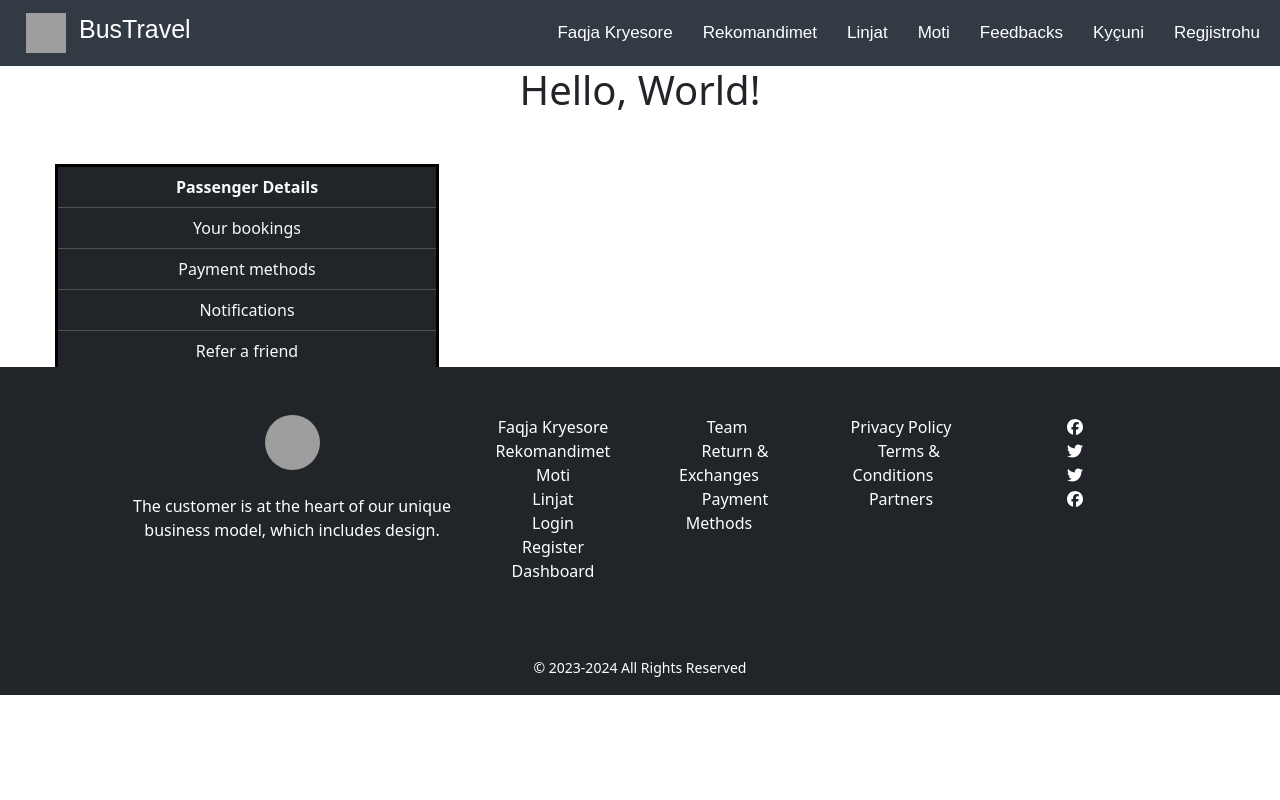
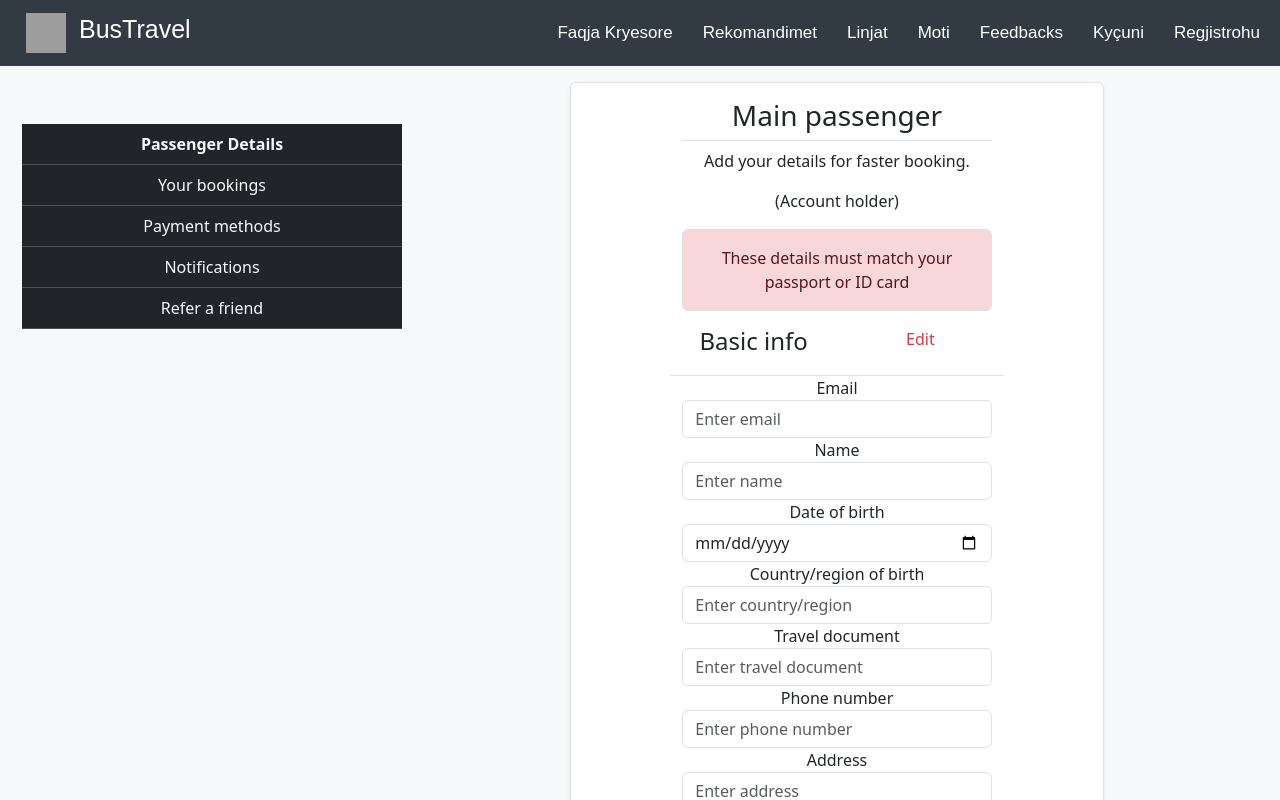
Before and after one commit to albinabazi/BusTravel, a React (Create React App) app in the folder front-end/: page /passengerDetails in a window 1280 px wide. Shown: the top 800 px of the page. Built offline with nearby package versions, Linux system fonts and the light colour scheme; grey boxes are pictures that could not be loaded.

Commit message:
PassengerDetails page and others

```diff
--- a/front-end/src/App.js
+++ b/front-end/src/App.js
@@ -5,6 +5,7 @@ import Footer from './components/Footer';
 import Login from './components/Login';
 import Register from "./components/Register";
 import PassengerDetails from './components/PassengerDetails';
+import Tabela from './components/Tabela';
 import Moti from './components/Moti';
 import FeedbackPage from './components/FeedbackPage';
 import Feedback from './components/Feedback';
@@ -22,6 +23,7 @@ function App() {
                     <Route path="/login" element={<Login />} />
                     <Route path="/register" element={<Register />} />
                     <Route path="/passengerDetails" element={<PassengerDetails />} />
+                    <Route path="/tabela" element={<Tabela />} />
                     <Route path='/weather' element={<Moti />} />
                     <Route path='/feedbackpage' element={FeedbackPage} />
                     <Route path="/AddFeedback" element={AddFeedback} />
--- a/front-end/src/components/PassengerDetails.js
+++ b/front-end/src/components/PassengerDetails.js
@@ -1,14 +1,108 @@
 // App.js
-import React from 'react';
+import React, {useState} from 'react';
 import Tabela from './Tabela'; // Importing Tabela
 
-const App = () => {
+import 'bootstrap/dist/css/bootstrap.min.css';
+
+
+const PassengerDetails = () => {
+    // State to manage form data
+    const [formData, setFormData] = useState({
+      email: '',
+      name: '',
+      dob: '',
+      country: '',
+      travelDocument: '',
+      phoneNumber: '',
+      address: '',
+    });
+
+    // Function to handle form submission
+    const handleSubmit = (e) => {
+      e.preventDefault();
+      // Handle form submission logic here, e.g., sending data to the backend
+      console.log(formData);
+    };
+
+    // Function to handle input changes
+    const handleInputChange = (e) => {
+      const { name, value } = e.target;
+      setFormData({ ...formData, [name]: value });
+    };
+
+
+
     return (
-        <div>
-            <h1>Hello, World!</h1>
-            <Tabela /> {/* Using MyComponent */}
+        <div className='bg-light mb-3'>
+        <div className="container row">
+            <div className="col-md-6" > {/* Tabela on the left */}
+                <Tabela />
+            </div>
+            <div className="col-md-6">
+                <div className="container">
+                    <div className="row border shadow-sm p-3 mb-5 bg-white rounded mt-3">
+                        <div className="col-md-8 offset-md-2">
+                            <h3 className="border-bottom pb-2">Main passenger</h3>
+                            <p>Add your details for faster booking.</p>
+                            <p><strong></strong> (Account holder)</p>
+                            <p className="alert alert-danger border" role="alert">These details must match your passport or ID card</p>
+
+                            {/* Basic info form */}
+                            <form onSubmit={handleSubmit}>
+                                <div className="row border-bottom pb-2">
+                                    <div className="col text-left">
+                                        <h4> Basic info</h4>
+                                    </div>
+                                    <div className="col text-right">
+                                        <p className="text-danger">Edit</p>
+                                    </div>
+                                </div>
+                                    <div className="form-group">
+                                        <label>Email</label>
+                                        <input type="email" className="form-control" name="email" value={formData.email} onChange={handleInputChange} placeholder="Enter email" />
+                                    </div>
+
+                                    <div className="form-group">
+                                        <label>Name</label>
+                                        <input type="text" className="form-control" name="name" value={formData.name} onChange={handleInputChange} placeholder="Enter name" />
+                                    </div>
+
+                                    <div className="form-group">
+                                        <label>Date of birth</label>
+                                        <input type="date" className="form-control" name="dob" value={formData.dob} onChange={handleInputChange} />
+                                    </div>
+
+                                    <div className="form-group">
+                                        <label>Country/region of birth</label>
+                                        <input type="text" className="form-control" name="country" value={formData.country} onChange={handleInputChange} placeholder="Enter country/region" />
+                                    </div>
+
+                                    <div className="form-group">
+                                        <label>Travel document</label>
+                                        <input type="text" className="form-control" name="travelDocument" value={formData.travelDocument} onChange={handleInputChange} placeholder="Enter travel document" />
+                                    </div>
+
+                                    <div className="form-group">
+                                        <label>Phone number</label>
+                                        <input type="tel" className="form-control" name="phoneNumber" value={formData.phoneNumber} onChange={handleInputChange} placeholder="Enter phone number" />
+                                    </div>
+
+                                    <div className="form-group">
+                                        <label>Address</label>
+                                        <textarea className="form-control" rows="3" name="address" value={formData.address} onChange={handleInputChange} placeholder="Enter address" />
+                                    </div>
+                            </form>
+
+                            <hr />
+
+
+                        </div>
+                    </div>
+                </div>
+            </div>
+        </div>
         </div>
     );
 };
 
-export default App;
+export default PassengerDetails;
--- a/front-end/src/components/Tabela.js
+++ b/front-end/src/components/Tabela.js
@@ -3,7 +3,7 @@ import 'bootstrap/dist/css/bootstrap.min.css';
   function Tabela() {
       return (
       <>
-        <div className="table" style={{ border:'3px solid black', width:'30%', height:'50%', marginLeft:'55px', overflow: 'hidden', marginTop:'50px'}}>
+        <div className="table mt-5 rounded" style={{ width: '400px',  Right: '1px solid #dee2e6',  padding: '10px', }}>
 
         <table class="table table-hover table-condensed-active table-dark" style={{ margin: '0', padding: '0' }} >
           <tbody>
@@ -24,7 +24,8 @@ function Tabela() {
             </tr>
           </tbody>
         </table>
-    </div></>
+        </div>
+    </>
 
     );
 }
```
Lines whose indentation alone changed are shown as unchanged.
